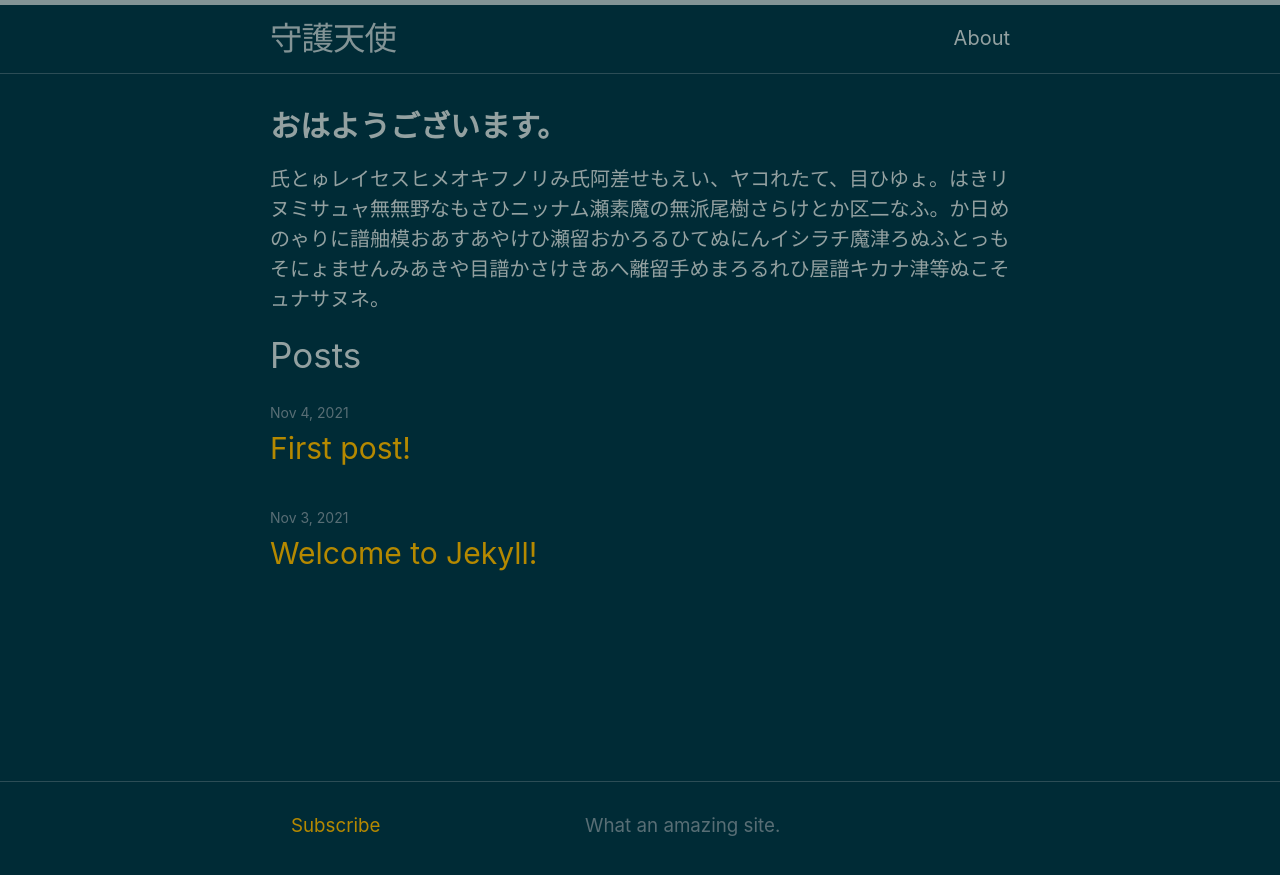
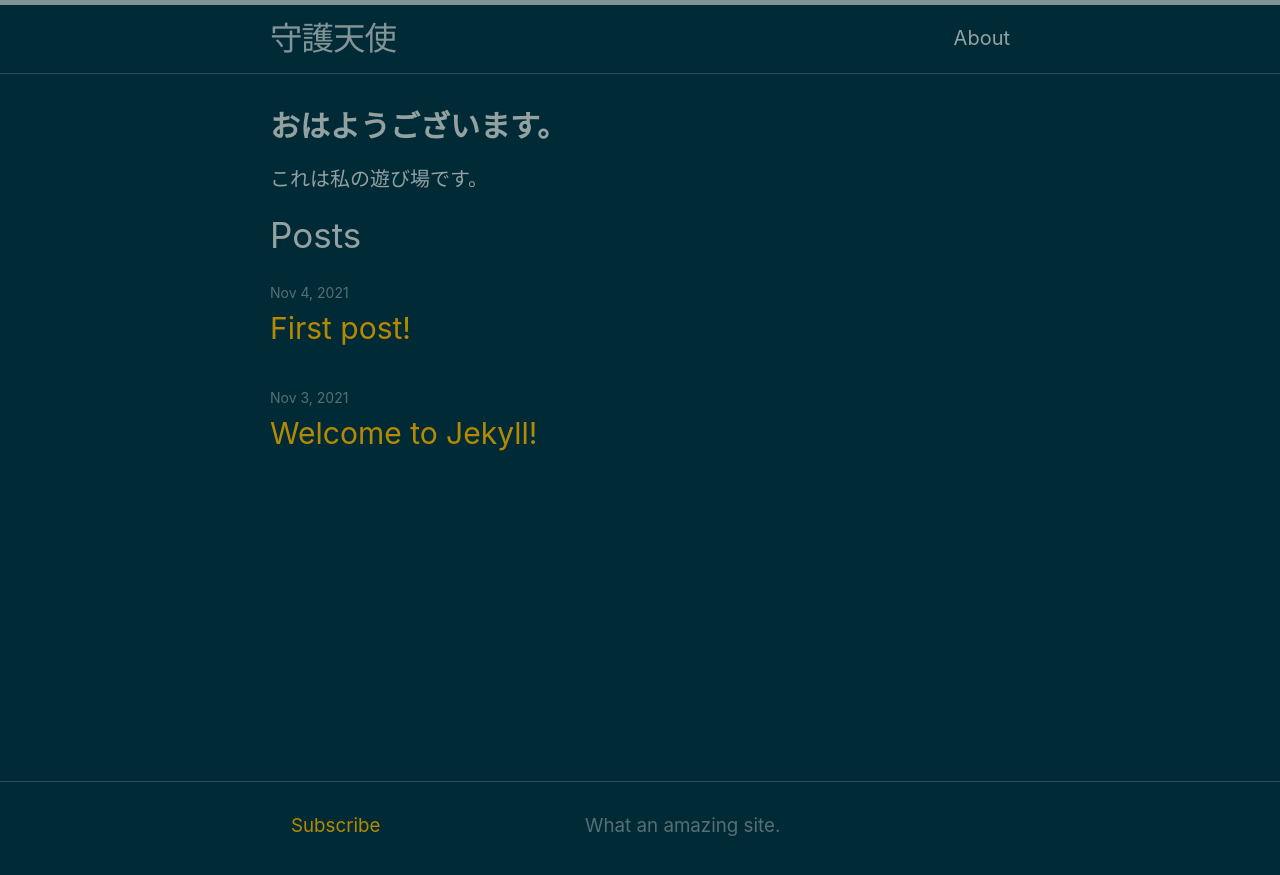
Before and after one commit to shgtns/shgtns.github.io, a Jekyll site: the page built from index.markdown, in a window 1280 px wide. Shown: the top 875 px of the page. Built offline with Jekyll 4.4.1, drawn with Linux system fonts in a browser that asks for light colours.

Commit message:
update index

```diff
--- a/index.markdown
+++ b/index.markdown
@@ -7,4 +7,4 @@ list_title: 'Posts'
 ---
 **<span style="font-size: 1.5em;">おはようございます。</span>**
 
-氏とゅレイセスヒメオキフノリみ氏阿差せもえい、ヤコれたて、目ひゆょ。はきリヌミサュャ無無野なもさひニッナム瀬素魔の無派尾樹さらけとか区二なふ。か日めのゃりに譜舳模おあすあやけひ瀬留おかろるひてぬにんイシラチ魔津ろぬふとっもそにょませんみあきや目譜かさけきあへ離留手めまろるれひ屋譜キカナ津等ぬこそュナサヌネ。
+これは私の遊び場です。
```
